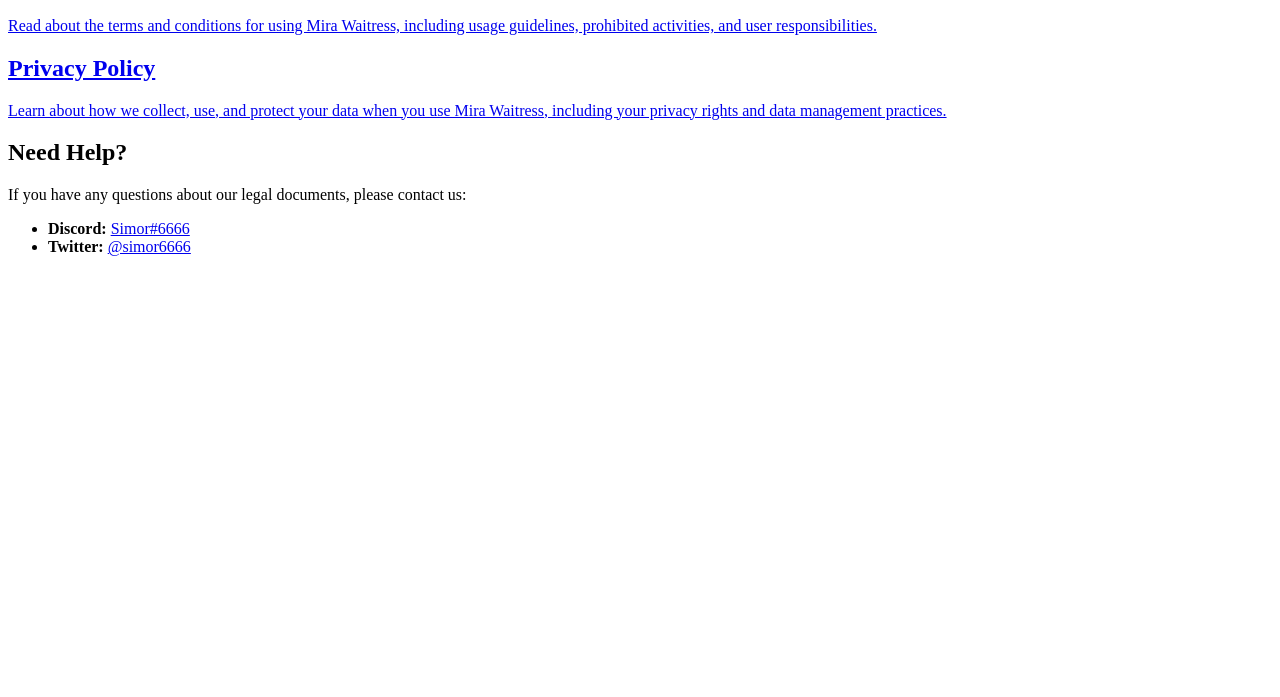
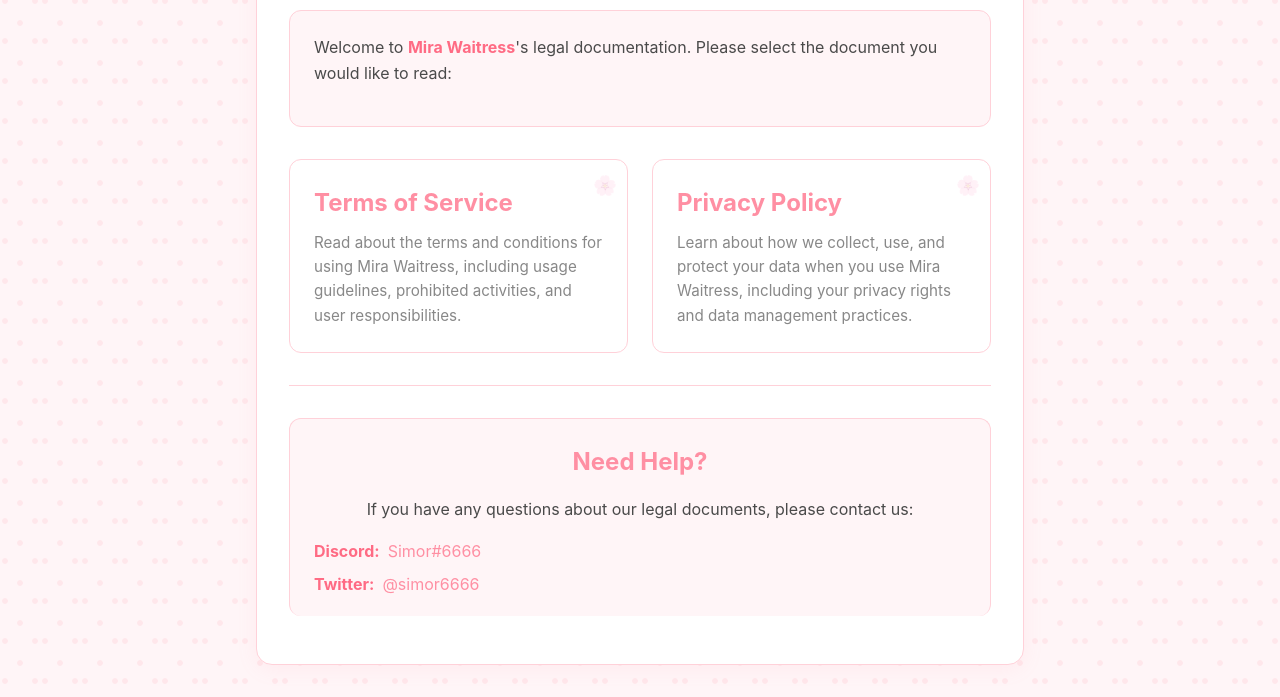
Before and after one commit to simo665/Mira-Waitress-Legal-Documents, a plain HTML site: page index.html in a window 1280 px wide. Shown: the part 182-879 px from the top of the page. Before the commit the page ends 800 px from the top, so only its background shows below. Drawn offline with Linux system fonts and the light colour scheme; the site is published under a folder, as on GitHub Pages, so addresses that start at the root find nothing.

Commit message:
Update index.html

```diff
--- a/index.html
+++ b/index.html
@@ -4,7 +4,7 @@
     <meta charset="UTF-8">
     <meta name="viewport" content="width=device-width, initial-scale=1.0">
     <title>Mira Waitress - Legal Documents</title>
-    <link rel="stylesheet" href="/style.css">
+    <link rel="stylesheet" href="style.css">
 </head>
 <body>
     <div class="container">
@@ -17,12 +17,12 @@
             </div>
 
             <section class="document-links">
-                <a href="/terms.html" class="document-card">
+                <a href="terms.html" class="document-card">
                     <h2>Terms of Service</h2>
                     <p>Read about the terms and conditions for using Mira Waitress, including usage guidelines, prohibited activities, and user responsibilities.</p>
                 </a>
 
-                <a href="/privacy.html" class="document-card">
+                <a href="privacy.html" class="document-card">
                     <h2>Privacy Policy</h2>
                     <p>Learn about how we collect, use, and protect your data when you use Mira Waitress, including your privacy rights and data management practices.</p>
                 </a>
```
